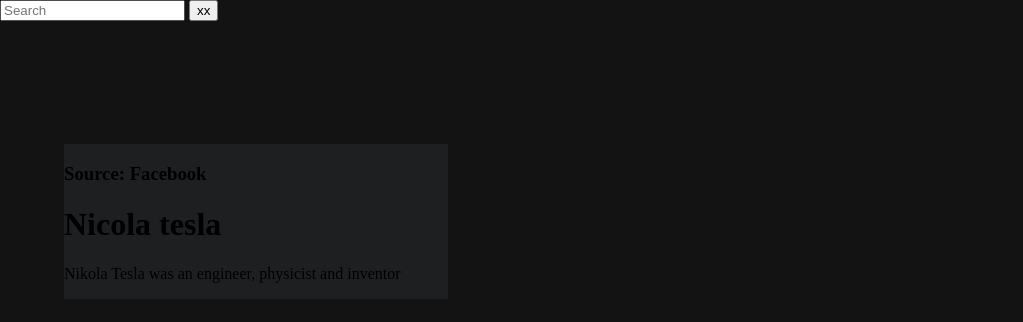
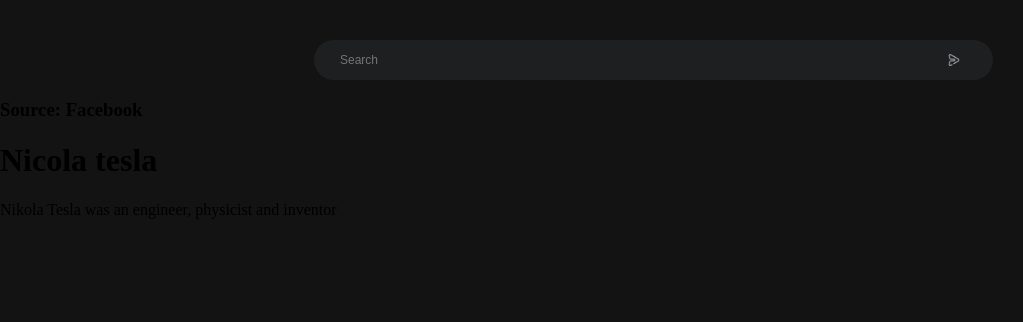
Before and after one commit to guillemsenabre/NewsWebCrawler, a Flask app: page /search in a window 1280 px wide. Shown: the top 322 px of the page, without its empty margins (0-1023 px from the left). Run offline with Flask 3, Linux system fonts and the light colour scheme.

Commit message:
feat: search bar in search view ok

```diff
--- a/app/static/search/css/searchStyles.css
+++ b/app/static/search/css/searchStyles.css
@@ -1,16 +1,65 @@
 header {
   height: 10vh;
   width: 100%;
+  display: flex;
+  justify-content: center;
+  text-align: center;
+}
+
+#searchBar {
+  margin-top: 5vh;
+  height: 5vh;
+  width: 45vw;
+  outline: none; /* Removes hoverihg outline*/
+  background-color: #1e1f20;
+  color: #acb0b4;
+  font-size: 1.5vh;
+  border-radius: 6vh;
+  border: none;
+  padding: 0;
+  padding-left: 2vw;
+  padding-right: 6vw; /*To fit submit btn inside the input*/
+  box-shadow: 0vh 0vh 0vh #1e1f20;
+  transition:
+    background-color 0.8s,
+    width 0.8s;
+}
+
+#searchBar:hover {
+  background-color: #282a2c;
+  box-shadow: 0vh 0vh 1vh #1e1f20;
+  width: 47vw;
+}
+
+#searchBtn {
+  margin-left: -4vw; /*To fit submit btn inside the input*/
+  height: 3vh;
+  width: 3vh;
+  font-size: 1.5vh;
+  background-color: transparent;
+  background-image: url(../../media/submit.png);
+  background-size: cover;
+  border: none;
+  border-radius: 1vh;
+  cursor: pointer;
+  color: transparent;
+  transition: background-color 0.2s;
+}
+
+#searchBtn:hover {
+  background-color: #282a2c;
 }
 
 
-#searchContainer {
-  margin: 5vw;
+/* SEARCH RESULTS */
+
+#resultsContainer {
+  margin: 4vw;
   display: grid;
   grid-template-columns: 1fr 2fr;
 }
 
 
-#linksContainer {
+#resultContainer {
   background-color: #1e1f20;
 }
--- a/app/templates/main/index.html
+++ b/app/templates/main/index.html
@@ -4,9 +4,9 @@
   <meta charset="UTF-8">
   <meta name="viewport" content="width=device-width, initial-scale=1.0">
   <meta href="https://www.flaticon.com/free-icons/submit">
-  <link rel="stylesheet" href="../static/main/css/main.css"></link>
-  <link rel="stylesheet" href="../static/main/css/searchBar.css"></link>
-  <link rel="stylesheet" href="../static/main/css/newsDisplay.css"></link>
+  <link rel="stylesheet" href="../../static/main/css/main.css"></link>
+  <link rel="stylesheet" href="../../static/main/css/searchBar.css"></link>
+  <link rel="stylesheet" href="../../static/main/css/newsDisplay.css"></link>
   <title>newsScrapper</title>
 </head>
 <body>
--- a/app/templates/search/search.html
+++ b/app/templates/search/search.html
@@ -3,14 +3,14 @@
 <head>
   <meta charset="UTF-8">
   <meta name="viewport" content="width=device-width, initial-scale=1.0">
-  <link rel="stylesheet" href="../static/main/css/main.css"></link>
-  <link rel="stylesheet" href="../static/search/css/searchStyles.css"></link>
+  <link rel="stylesheet" href="../../static/main/css/main.css"></link>
+  <link rel="stylesheet" href="../../static/search/css/searchStyles.css"></link>
   <title>newsScrapper</title>
 </head>
 <body>
   <header>
     <form action="/search" method="post">
-      <input id="inputBox" placeholder="Search">
+      <input id="searchBar" placeholder="Search">
       <button id="searchBtn" type="submit">xx</button>
     </form>
   </header>
```
